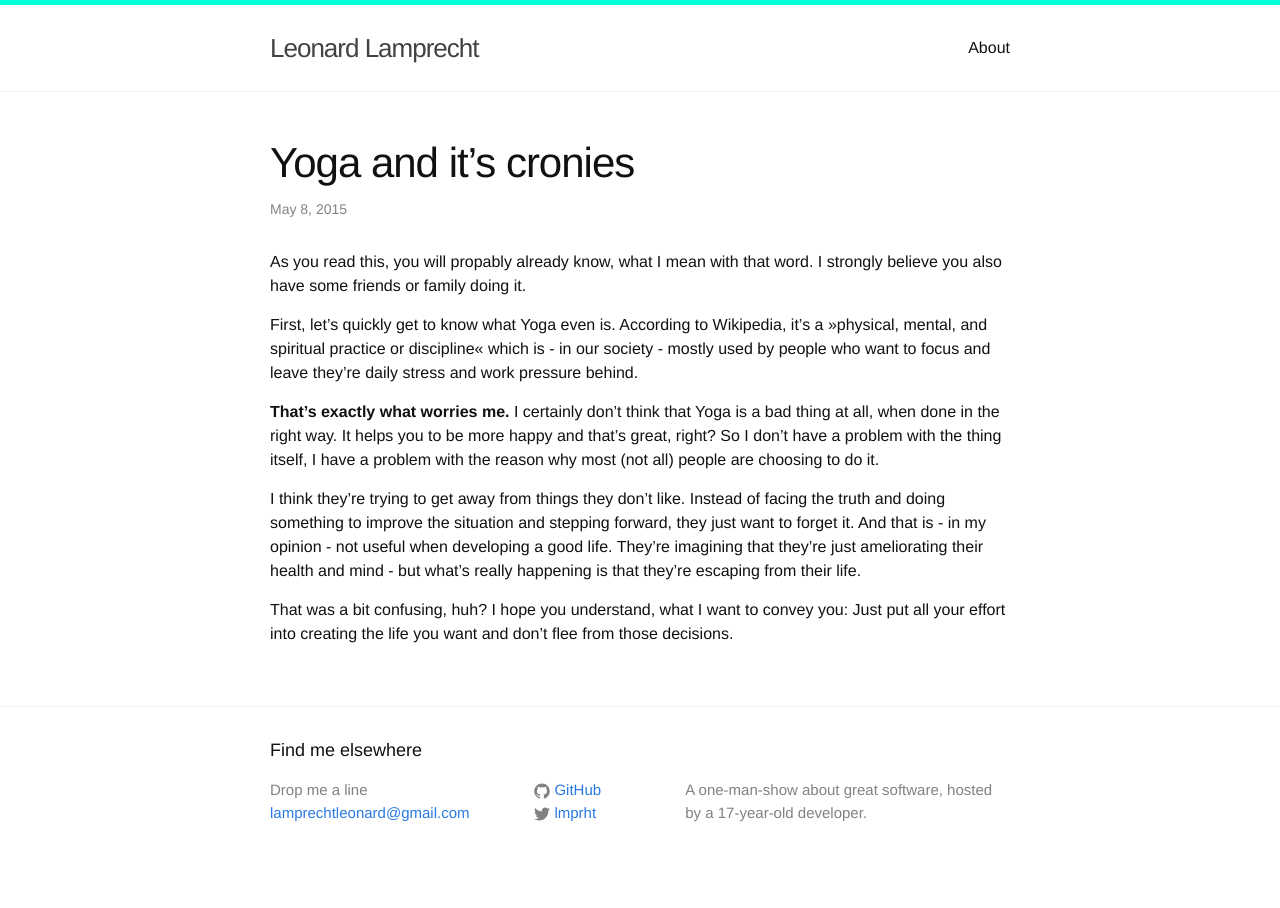
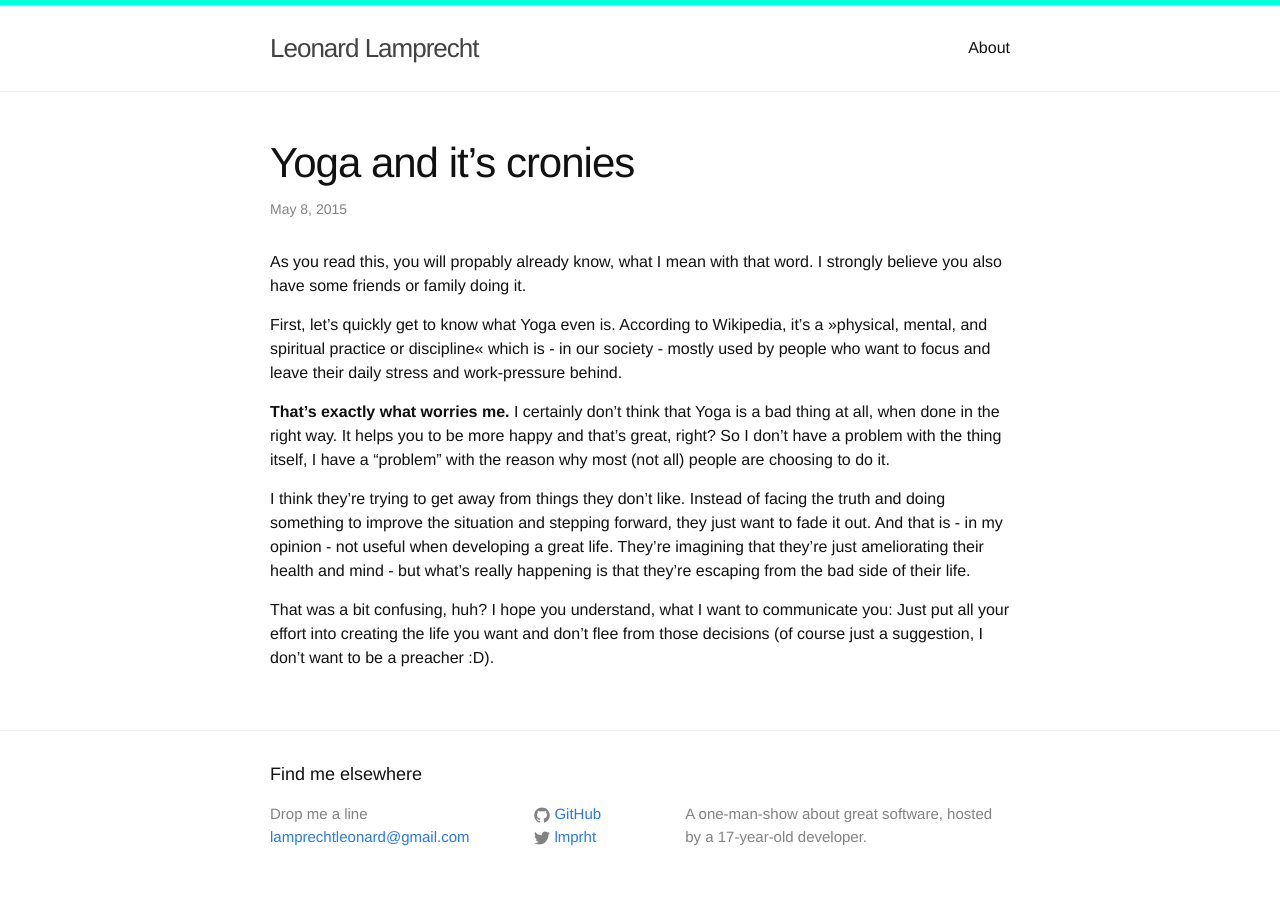
Before and after one commit to zhaoda/leo.github.io, a Jekyll site: the page built from _posts/2015-05-08-yoga-and-its-cronies.markdown, in a window 1280 px wide. Built offline with Jekyll 4.4.1, drawn with Linux system fonts in a browser that asks for light colours.

Commit message:
Fixed some grammar errors

```diff
--- a/_posts/2015-05-08-yoga-and-its-cronies.markdown
+++ b/_posts/2015-05-08-yoga-and-its-cronies.markdown
@@ -7,10 +7,10 @@ categories:     general
 
 As you read this, you will propably already know, what I mean with that word. I strongly believe you also have some friends or family doing it.
 
-First, let's quickly get to know what Yoga even is. According to Wikipedia, it's a »physical, mental, and spiritual practice or discipline« which is - in our society - mostly used by people who want to focus and leave they're daily stress and work pressure behind.
+First, let's quickly get to know what Yoga even is. According to Wikipedia, it's a »physical, mental, and spiritual practice or discipline« which is - in our society - mostly used by people who want to focus and leave their daily stress and work-pressure behind.
 
-**That's exactly what worries me.** I certainly don't think that Yoga is a bad thing at all, when done in the right way. It helps you to be more happy and that's great, right? So I don't have a problem with the thing itself, I have a problem with the reason why most (not all) people are choosing to do it.
+**That's exactly what worries me.** I certainly don't think that Yoga is a bad thing at all, when done in the right way. It helps you to be more happy and that's great, right? So I don't have a problem with the thing itself, I have a "problem" with the reason why most (not all) people are choosing to do it.
 
-I think they’re trying to get away from things they don’t like. Instead of facing the truth and doing something to improve the situation and stepping forward, they just want to forget it. And that is - in my opinion - not useful when developing a good life. They’re imagining that they’re just ameliorating their health and mind - but what’s really happening is that they’re escaping from their life.
+I think they’re trying to get away from things they don’t like. Instead of facing the truth and doing something to improve the situation and stepping forward, they just want to fade it out. And that is - in my opinion - not useful when developing a great life. They’re imagining that they’re just ameliorating their health and mind - but what’s really happening is that they’re escaping from the bad side of their life.
 
-That was a bit confusing, huh? I hope you understand, what I want to convey you: Just put all your effort into creating the life you want and don’t flee from those decisions.
+That was a bit confusing, huh? I hope you understand, what I want to communicate you: Just put all your effort into creating the life you want and don’t flee from those decisions (of course just a suggestion, I don't want to be a preacher :D).
```
